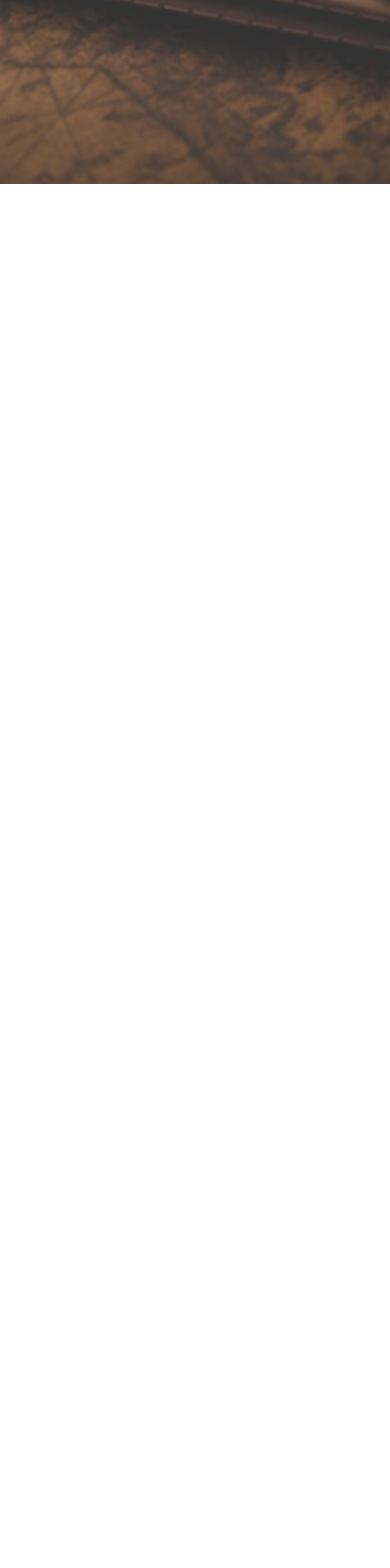
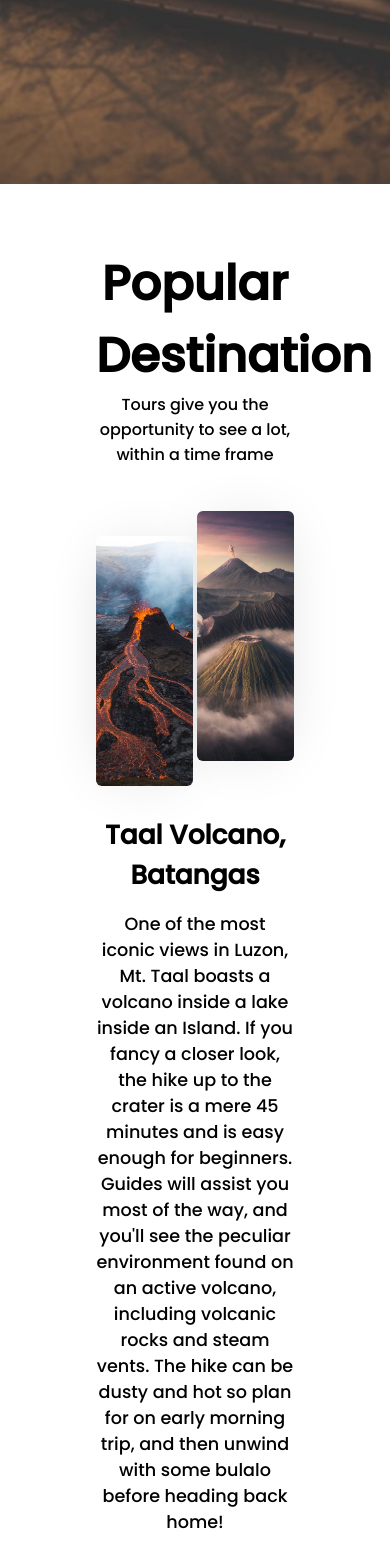
Before and after one commit to Shreeharan1207/Voyage-Vision, a React (Create React App) app: page / in a window 390 px wide. Shown: the part 660-2228 px from the top of the page. Before the commit the page ends 851 px from the top, so only its background shows below. Built offline with nearby package versions, Linux system fonts and the light colour scheme.

Commit message:
Destination Component

```diff
--- /dev/null
+++ b/src/Components/Destination.js
@@ -0,0 +1,38 @@
+import React from 'react'
+
+
+import classes from './Destination.module.css'
+import Valcano1 from '../Assets/5.jpg'
+import Valcano2 from '../Assets/6.jpg'
+
+const Destination = () => {
+    return (
+        <div className={classes.destination}>
+            <h1>
+                Popular Destination
+            </h1>
+            <p>Tours give you the opportunity to see a lot, within a time frame</p>
+
+            <div className={classes.desc}>
+                <div className={classes.descText}>
+                    <h2>Taal Volcano, Batangas</h2>
+                    <p>One of the most iconic views in Luzon, Mt. Taal boasts
+                        a volcano inside a lake inside an Island. If you fancy
+                        a closer look, the hike up to the crater is a mere
+                        45 minutes and is easy enough for beginners. Guides
+                        will assist you most of the way, and you'll see the
+                        peculiar environment found on an active volcano,
+                        including volcanic rocks and steam vents. The hike can
+                        be dusty and hot so plan for on early morning trip, and
+                        then unwind with some bulalo before heading back home!</p>
+                </div>
+                <div className={classes.image}>
+                    <img alt="valcano1" src={Valcano1}/>
+                    <img alt="valcano2" src={Valcano2}/>
+                </div>
+            </div>
+        </div>
+    )
+}
+
+export default Destination
--- /dev/null
+++ b/src/Components/Destination.module.css
@@ -0,0 +1,71 @@
+.destination {
+    margin: 4rem 6rem;
+}
+
+.destination h1 {
+    font-size: 3rem;
+}
+
+.desc {
+    display: flex;
+    align-items: center;
+    justify-content: space-between;
+    margin-top: 4.5rem;
+}
+
+.descText {
+    width: 45%;
+    text-align: start;
+    font-size: 1.1rem;
+}
+
+.descText h2 {
+    padding-bottom: 1rem;
+}
+
+.image {
+    position: relative;
+    width: 50%;
+    display: flex;
+    justify-content: space-between;
+    z-index: -99;
+}
+
+.image img {
+    width: 49%;
+    height: 350px;
+    object-fit: cover;
+    border-radius: 6px;
+    box-shadow: -1px 1px 62px -18px rgba(0, 0, 0, 0.19);
+}
+
+.image img:nth-child(2) {
+    position: absolute;
+    top: -10%;
+    right: 0
+}
+
+@media screen and (max-width: 850px) {
+    .destination {
+        margin: 4rem 6rem;
+    }
+
+    .desc {
+        display: flex;
+        flex-direction: column-reverse;
+        margin-top: 2.5rem;
+    }
+
+    .descText{
+        width: 100%;
+    }
+
+    .image {
+        width: 100%;
+        margin: 1.8rem 0;
+    }
+
+    .image img {
+        height: 250px;
+    }
+}
--- a/src/Components/Pages/Home.js
+++ b/src/Components/Pages/Home.js
@@ -4,6 +4,7 @@ import React from 'react'
 import Hero from '../Hero'
 import heroImg from '../../Assets/2.jpg'
 import classes from '../Hero.module.css'
+import Destination from '../Destination'
 
 const Home = () => {
   return (
@@ -17,6 +18,7 @@ const Home = () => {
         url="/"
         btnClass={classes.show}
       />
+      <Destination/>
     </>
   )
 }
```
Also changed, not shown: src/Assets/5.jpg (added), src/Assets/6.jpg (added).
